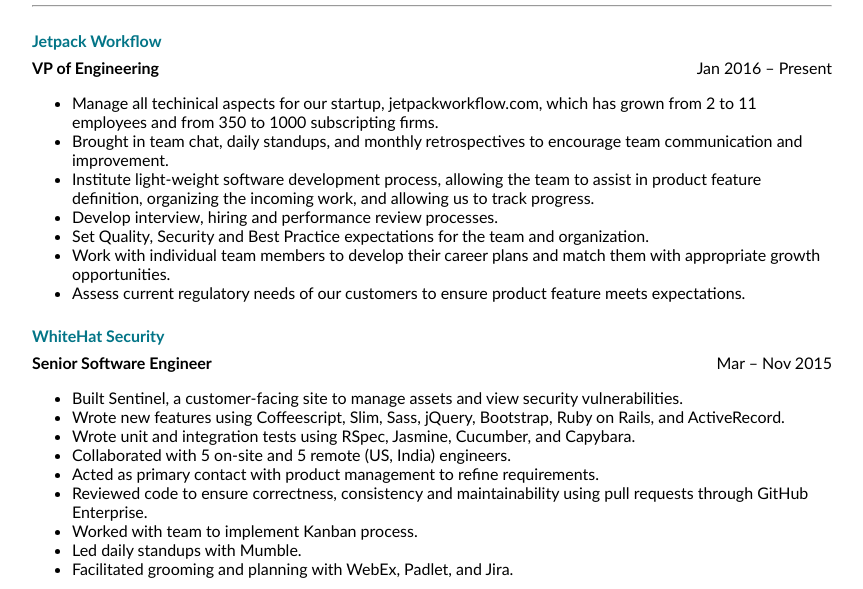
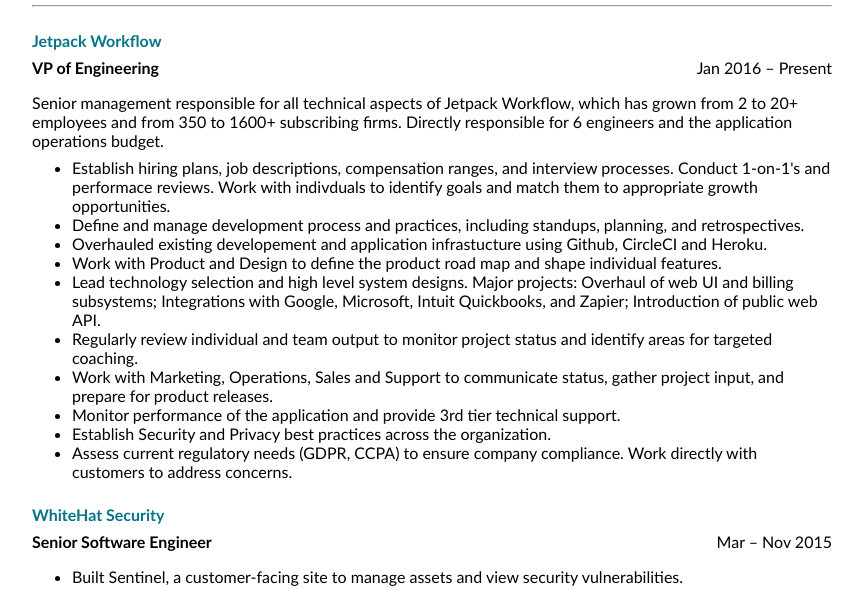
Before and after one commit to regentgal/regentgal.github.io, a plain HTML site: page index.html in a window 1280 px wide. Shown: the part 168-757 px from the top of the page, without its empty margins (208-1071 px from the left). Drawn offline with Linux system fonts and the light colour scheme.

Commit message:
Provide more detail for jpw

```diff
--- a/index.html
+++ b/index.html
@@ -20,15 +20,19 @@
         <p class="title">VP of Engineering</p>
         <p class="date">Jan 2016 – Present</p>
       </div>
-      <ul>
-        <li>Manage all techinical aspects for our startup, jetpackworkflow.com, which has grown from 2 to 11 employees and from 350 to 1000 subscripting firms.</li>
-        <li>Brought in team chat, daily standups, and monthly retrospectives to encourage team communication and improvement.</li>
-        <li>Institute light-weight software development process, allowing the team to assist in product feature definition, organizing the incoming work, and allowing us to track progress.
-        <li>Develop interview, hiring and performance review processes.</li>
-        <li>Set Quality, Security and Best Practice expectations for the team and organization.</li>
-        <li>Work with individual team members to develop their career plans and match them with appropriate growth opportunities.</li>
-        <li>Assess current regulatory needs of our customers to ensure product feature meets expectations.</li>
-      </ul>
+      <p>Senior management responsible for all technical aspects of Jetpack Workflow, which has grown from 2 to 20+ employees and from 350 to 1600+ subscribing firms. Directly responsible for 6 engineers and the application operations budget.</li>
+     <ul>
+       <li>Establish hiring plans, job descriptions, compensation ranges, and interview processes. Conduct 1-on-1's and performace reviews. Work with indivduals to identify goals and match them to appropriate growth opportunities.</li>
+       <li>Define and manage development process and practices, including standups, planning, and retrospectives.</li>
+       <li>Overhauled existing developement and application infrastucture using Github, CircleCI and Heroku.</li>
+       <li>Work with Product and Design to define the product road map and shape individual features.</li>
+       <li>Lead technology selection and high level system designs. Major projects: Overhaul of web UI and billing subsystems; Integrations with Google, Microsoft, Intuit Quickbooks, and Zapier; Introduction of public web API.</li>
+       <li>Regularly review individual and team output to monitor project status and identify areas for targeted coaching.</li>
+       <li>Work with Marketing, Operations, Sales and Support to communicate status, gather project input, and prepare for product releases.</li>
+       <li>Monitor performance of the application and provide 3rd tier technical support.</li>
+       <li>Establish Security and Privacy best practices across the organization.</li>
+       <li>Assess current regulatory needs (GDPR, CCPA) to ensure company compliance. Work directly with customers to address concerns.</li>
+     </ul>
     </section>
 
     <section class="employer">
```
